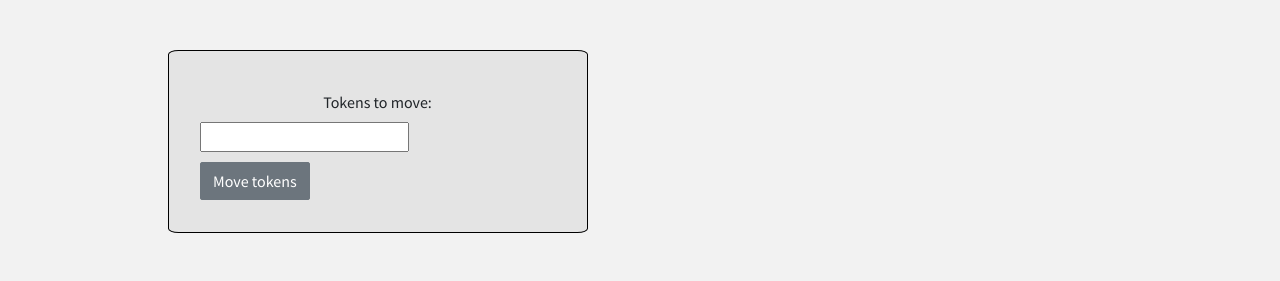
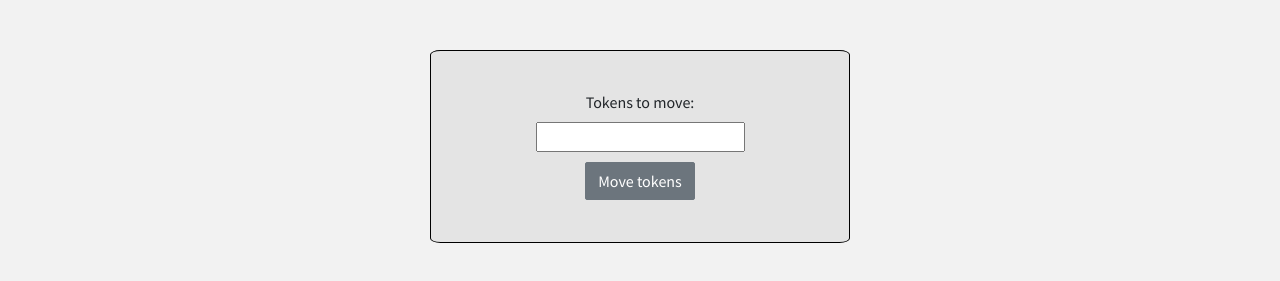
Before and after one commit to daostack/xgen-bridge, a website: page index.html in a window 1280 px wide. Shown: the part 141-422 px from the top of the page. Drawn offline with nearby package versions, Linux system fonts and the light colour scheme.

Commit message:
moz css align

```diff
--- a/css/main.css
+++ b/css/main.css
@@ -11,7 +11,7 @@ body{background:#f2f2f2 !important; font-family:'Source Sans Pro','Helvetica Neu
 }
 
 .btn {
-  margin-top: 10px;
+  margin: 10px auto;
   border-radius: 2px;
   display: block;
 }
@@ -24,13 +24,14 @@ body{background:#f2f2f2 !important; font-family:'Source Sans Pro','Helvetica Neu
 
 input {
   display: block;
+  margin: 0 auto;
 }
 
 #form {
   border: black 1px solid;
   width: 40%;
   padding: 3%;
-  margin: 5%;
+  margin: 5% auto;
   border-radius: 2.5%;
   background: #e4e4e4;
 }
```
